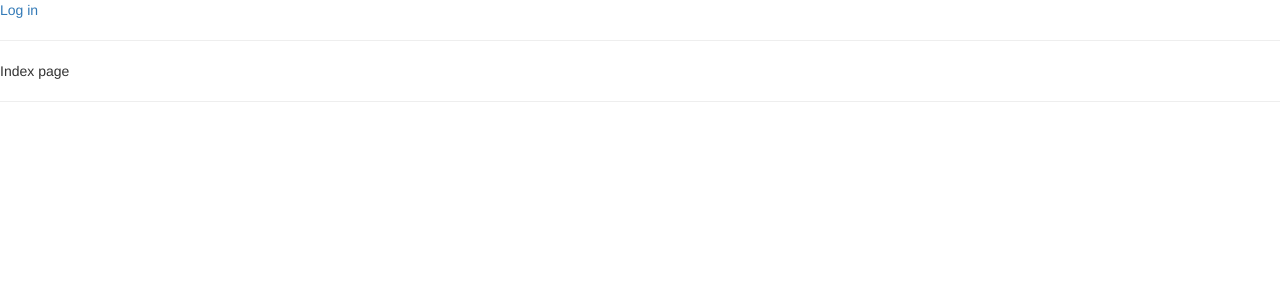
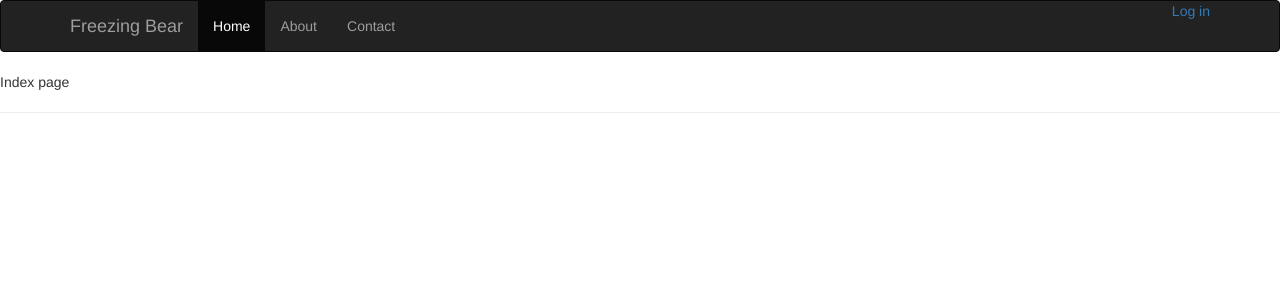
Before and after one commit to triggity/freezing-bear, a Django app: template templates/index.html in a window 1280 px wide. Shown: the top 300 px of the page. Run offline with Django 3.2, Linux system fonts and the light colour scheme; the template is opened without the code that fills it, so the values that code supplies are empty; some libraries are stand-ins or nearby versions.

Commit message:
better top nav

```diff
--- a/freezingbear/settings.py
+++ b/freezingbear/settings.py
@@ -91,6 +91,6 @@ USE_TZ = True
 STATIC_URL = '/static/'
 
 #Django-bootstrap3 settings, for offline
-# BOOTSRAP3 = {
-#   'base_url': 'http://localhost/bootstrap3/',
-# }
+BOOTSTRAP3 = {
+  'base_url': 'http://localhost/bootstrap3/',
+}
--- a/templates/base.html
+++ b/templates/base.html
@@ -15,6 +15,24 @@
 
 <body>
     <div id="header">
+        <div class="navbar navbar-inverse " role="navigation">
+          <div class="container">
+            <div class="navbar-header">
+              <button type="button" class="navbar-toggle" data-toggle="collapse" data-target=".navbar-collapse">
+                <span class="sr-only">Toggle navigation</span>
+                <span class="icon-bar"></span>
+                <span class="icon-bar"></span>
+                <span class="icon-bar"></span>
+              </button>
+              <a class="navbar-brand" href="#">Freezing Bear</a>
+            </div>
+            <div class="collapse navbar-collapse">
+              <ul class="nav navbar-nav">
+                <li class="active"><a href="#">Home</a></li>
+                <li><a href="#about">About</a></li>
+                <li><a href="#contact">Contact</a></li>
+              </ul>
+          <ul class="nav navbar-nav navbar-right">
             {% block header %}
 
 	    {% if user.is_authenticated %}
@@ -24,8 +42,12 @@
 	    {% else %}
 	    <a href="{% url 'auth_login' %}">{% trans "Log in" %}</a>
 	    {% endif %}
-	<hr />
             {% endblock %}
+          </ul>
+            </div><!--/.nav-collapse -->
+          </div>
+        </div><!--/.navbar -->
+
     </div>
 
     <div id="content">
```
Lines whose indentation alone changed are shown as unchanged.
